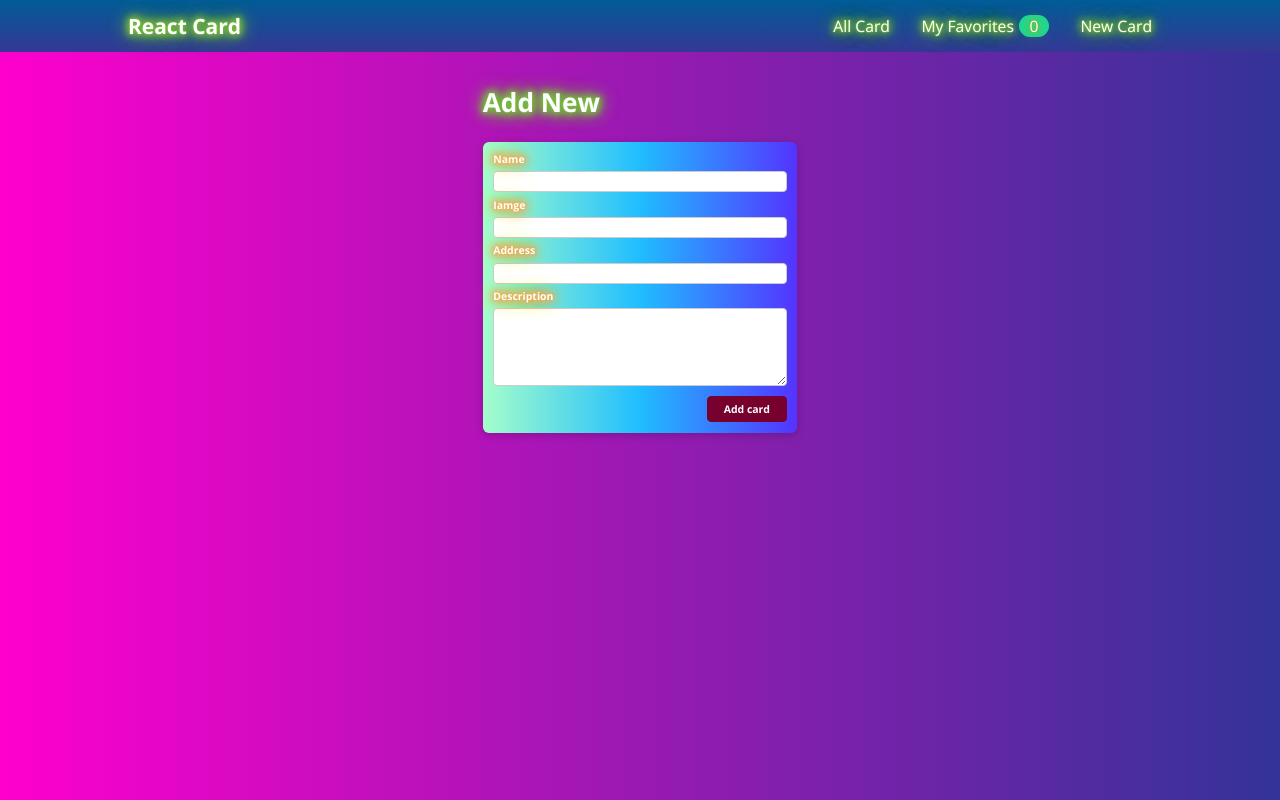
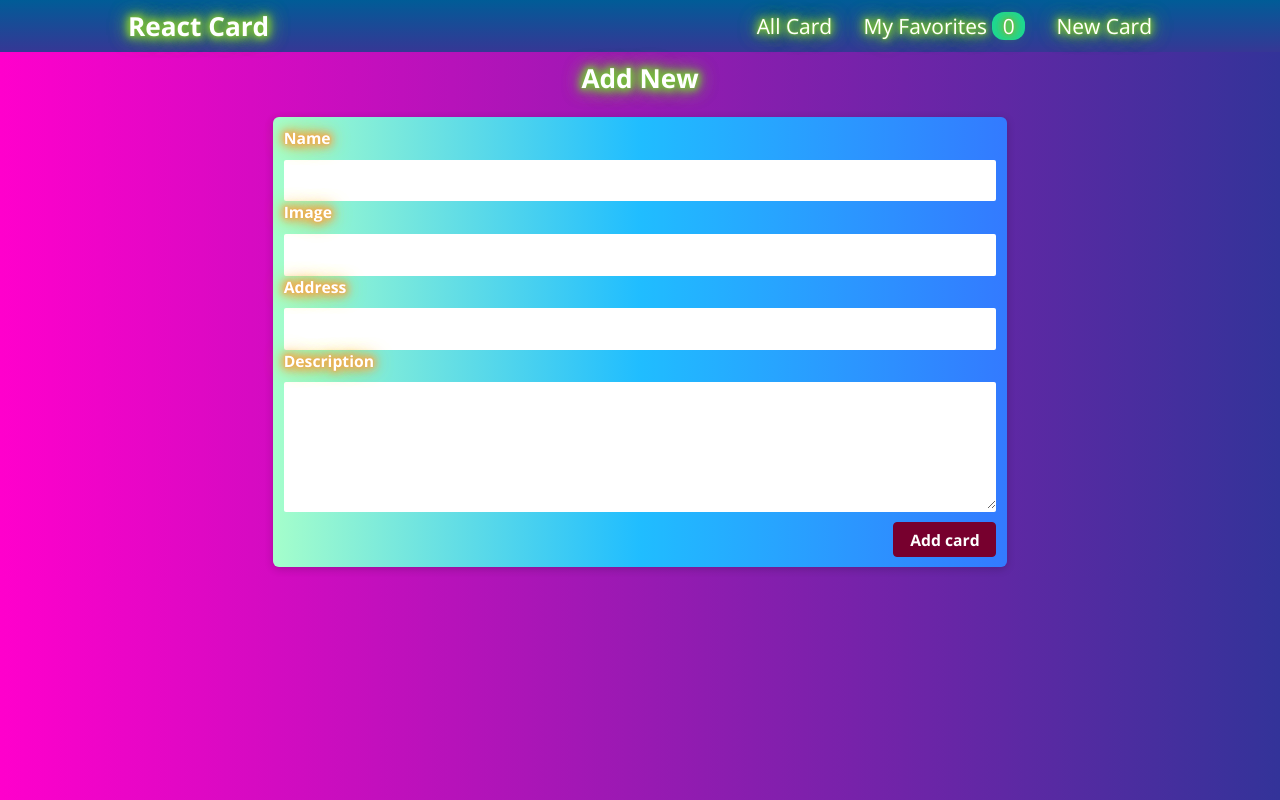
Before and after one commit to chlrobert93/ReactRouter, a React (Create React App) app: page /new/meetup in a window 1280 px wide. Built offline with nearby package versions, Linux system fonts and the light colour scheme.

Commit message:
Agregar estilos y compunente card

```diff
--- a/src/Components/Layout/Layout.js
+++ b/src/Components/Layout/Layout.js
@@ -2,10 +2,13 @@ import MainNavigation from './MainNavigation';
 import classes from './Layout.module.css';
 
 function Layout(props) {
+
+    console.log(props)
     return <div>
         <MainNavigation />
         <main className={classes.main}>
             {props.children}
+
         </main>
     </div>
 }
--- a/src/Components/Layout/Layout.module.css
+++ b/src/Components/Layout/Layout.module.css
@@ -1,13 +1,11 @@
 .main {
- /* margin: 3rem auto;
+  /* margin: 3rem auto;
   width: 90%;
   max-width: 40rem;
 /*width: 99%;*/
+  /*
 width: 90%;
-max-width: 30rem;
-margin: 3rem auto;
-
-
-
-
+max-width: 40rem;
+margin: .7rem auto;*/
+margin: .7rem auto;
 }
--- a/src/Components/Layout/MainNavigation.module.css
+++ b/src/Components/Layout/MainNavigation.module.css
@@ -10,10 +10,11 @@
     background: -webkit-linear-gradient(to bottom, #005c97, #363795); /* Chrome 10-25, Safari 5.1-6 */
     background: linear-gradient(to bottom, #005c97, #363795); /* W3C, IE 10+/ Edge, Firefox 16+, Chrome 26+, Opera 12+, Safari 7+ */
     padding: 0 10%;
+
   }
 
   .logo {
-    font-size: 2rem;
+    font-size: 2.5rem;
     color: #fff;
     text-shadow: 0 0 8px #77bb3f, 0 0 2px #77bb3f, 0 0 10px #77bb3f, 0 0 6px #77bb3f, 0 0 20px #77bb3f, 0 0 20px #77bb3f, 0 0 1px #77bb3f, 0 0 12px #77bb3f;
     font-weight: bold;
@@ -33,8 +34,7 @@
 
   .header a {
     text-decoration: none;
-    font-size: 1.5rem;
-
+    font-size: 2rem;
     color: #fff;
     text-shadow: 0 0 8px #77bb3f, 0 0 2px #77bb3f, 0 0 10px #77bb3f, 0 0 6px #77bb3f, 0 0 20px #77bb3f, 0 0 20px #77bb3f, 0 0 1px #77bb3f, 0 0 12px #77bb3f;
   }
--- a/src/Components/meetups/MeetupItem.js
+++ b/src/Components/meetups/MeetupItem.js
@@ -35,8 +35,8 @@ function MeetupItem(props) {
         </div>
         <div className={classes.content}>
           <h3>{props.title}</h3>
-          <address>{props.address}</address>
-          <p>{props.description}</p>
+          <address className={classes.address_text}>{props.address}</address>
+          <p className={classes.description_text}>{props.description}</p>
         </div>
         <div className={classes.actions}>
           <button onClick={toggleFavoriteStatusHandler}>
--- a/src/Components/meetups/MeetupItem.module.css
+++ b/src/Components/meetups/MeetupItem.module.css
@@ -23,8 +23,16 @@
 .content h3 {
   font-size: 1.25rem;
   color: #2c292b;
+  font-size: 2rem;
+  margin-top: .3px;
 }
 
+
+.description_text,
+.address_text{
+font-size: 1.3rem;
+
+}
 .actions {
   padding: 1.5rem;
   text-align: center;
@@ -39,6 +47,7 @@
   padding: 0.5rem 1.5rem;
   border-radius: 4px;
   background-color: #fffcf2;
+  font-size: 1.4rem;
 }
 
 .actions button:hover,
--- a/src/Components/meetups/NewMeetupForm.js
+++ b/src/Components/meetups/NewMeetupForm.js
@@ -1,15 +1,14 @@
 import { useRef } from "react";
-import Card from "../ui/Card";
+import CardForm from "../ui/CardForm";
 import classes from "./NewMeetupForm.module.css";
 
 function NewMeetupForm(props) {
-
   const titleInputRef = useRef();
   const imageInputRef = useRef();
   const addressInputRef = useRef();
   const descriptionInputRef = useRef();
 
-  function onFrormSubmit (event) {
+  function onFrormSubmit(event) {
     event.preventDefault();
 
     const enteredTtitle = titleInputRef.current.value;
@@ -18,47 +17,65 @@ function NewMeetupForm(props) {
     const enteredDescription = descriptionInputRef.current.value;
 
     const meetupData = {
-
       title: enteredTtitle,
       image: enteredImage,
       address: enteredAddress,
       description: enteredDescription,
-
     };
 
-   props.onAddMeetup(meetupData);
- }
-
-
-
+    props.onAddMeetup(meetupData);
+  }
 
   return (
-    <Card>
+    <CardForm>
       <form className={classes.form} onSubmit={onFrormSubmit}>
-        <div className={classes.control}>
-          <label htmlFor="title">Name</label>
-          <input type="text" required id="title" ref={titleInputRef} />
+        <div>
+          <label htmlFor="title" className={classes.labetTetxt}>
+            Name
+          </label>
+          <input
+            type="text"
+            className={classes.inputForm}
+            required
+            id="title"
+            ref={titleInputRef}
+          />
         </div>
-        <div className={classes.control}>
-            <label htmlFor='image'>Iamge</label>
-            <input type='url' required id='image' ref={imageInputRef} />
-
+        <div>
+          <label htmlFor="image" className={classes.labetTetxt}>Image</label>
+          <input
+            type="url"
+            className={classes.inputForm}
+            required
+            id="image"
+            ref={imageInputRef}
+          />
         </div>
-        <div className={classes.control}>
-            <label htmlFor='addres'>Address</label>
-            <input type='text' required id='addres' ref={addressInputRef} />
+        <div>
+          <label htmlFor="addres" className={classes.labetTetxt}>Address</label>
+          <input
+            type="text"
+            className={classes.inputForm}
+            required
+            id="addres"
+            ref={addressInputRef}
+          />
         </div>
-        <div className={classes.control}>
-            <label htmlFor='description'>Description</label>
-            <textarea id='description' required rows='5' ref={descriptionInputRef} ></textarea>
-
+        <div>
+          <label htmlFor="description" className={classes.labetTetxt}>Description</label>
+          <textarea
+            id="description"
+            className={classes.inputForm}
+            required
+            rows="5"
+            ref={descriptionInputRef}
+          ></textarea>
         </div>
         <div className={classes.actions}>
-            <button>Add card</button>
-
+          <button>Add card</button>
         </div>
       </form>
-    </Card>
+    </CardForm>
   );
 }
 
--- a/src/Components/meetups/NewMeetupForm.module.css
+++ b/src/Components/meetups/NewMeetupForm.module.css
@@ -1,5 +1,8 @@
 .form {
     padding: 1rem;
+
+    font-size: 1.5rem;
+
   }
 
   .control {
@@ -8,11 +11,40 @@
     text-shadow: 0 0 8px #f0ad4e, 0 0 2px #f0ad4e, 0 0 10px #f0ad4e, 0 0 6px #f0ad4e, 0 0 20px #f0ad4e, 0 0 20px #f0ad4e, 0 0 1px #f0ad4e, 0 0 12px #f0ad4e;
   }
 
+  .labetTetxt{
+    margin-bottom: 0.5rem;
+    color: #fff;
+    text-shadow: 0 0 8px #f0ad4e, 0 0 2px #f0ad4e, 0 0 10px #f0ad4e, 0 0 6px #f0ad4e, 0 0 20px #f0ad4e, 0 0 20px #f0ad4e, 0 0 1px #f0ad4e, 0 0 12px #f0ad4e;
+    font-weight: bold;
+    margin-bottom: 2.9rem;
+
+  }
+
   .control label {
     display: block;
     font-weight: bold;
     margin-bottom: 0.5rem;
+    border: none;
   }
+  .inputForm{
+    font-size: 1.5rem;
+    font-family: inherit;
+    color:inherit;
+    padding: .8rem .1rem;
+    border-radius: 2px;
+    background-color: #fff;
+    border: none;
+    border-bottom: 3px solid transparent;
+    width:100%;
+    display:block;
+    transition: all .3s;
+    outline: none;
+    margin-top: 1rem;
+  }
+
+  .inputForm:focus:invalid {
+    border-bottom: 5px solid rgb(9, 255, 132);
+}
 
   .control input,
   .control textarea {
@@ -22,6 +54,7 @@
     border: 1px solid #ccc;
     padding: 0.25rem;
     width: 100%;
+    border: none;
   }
 
   .actions {
--- a/src/Components/ui/Card.module.css
+++ b/src/Components/ui/Card.module.css
@@ -1,10 +1,18 @@
 .card {
-  background: linear-gradient(to left, #5433ff, #20bdff, #a5fecb); /* W3C, IE 10+/ Edge, Firefox 16+, Chrome 26+, Opera 12+, Safari 7+ */
+  background: linear-gradient(
+    to left,
+    #5433ff,
+    #20bdff,
+    #a5fecb
+  ); /* W3C, IE 10+/ Edge, Firefox 16+, Chrome 26+, Opera 12+, Safari 7+ */
   border-radius: 6px;
   box-shadow: 0 2px 8px rgba(0, 0, 0, 0.2);
 
-  }
+  width: 90%;
+  max-width: 40rem;
+  margin: 0.7rem auto;
+}
 
-  .card:hover{
-    transform:  translateY(-0.9px) scale(1.05);
+.card:hover {
+  transform: translateY(-0.9px) scale(1.05);
 }
--- /dev/null
+++ b/src/Components/ui/CardForm.js
@@ -0,0 +1,12 @@
+import classes from './CardForm.module.css';
+
+
+function CardForm(props) {
+    //console.log(props.children);
+    return (
+        <div className={classes.cardForm}>{props.children}</div>
+    );
+}
+
+
+export default CardForm;
--- /dev/null
+++ b/src/Components/ui/CardForm.module.css
@@ -0,0 +1,12 @@
+.cardForm {
+  background: linear-gradient(to left, #337aff, #20bdff, #a5fecb); /* W3C, IE 10+/ Edge, Firefox 16+, Chrome 26+, Opera 12+, Safari 7+ */
+  border-radius: 6px;
+  box-shadow: 0 2px 8px rgba(0, 0, 0, 0.2);
+  width: 70rem;
+  height: auto;
+  margin: 0 auto;
+  }
+
+  .cardForm:hover{
+    transform:  translateY(-0.9px) scale(1.05);
+}
--- a/src/index.css
+++ b/src/index.css
@@ -3,6 +3,8 @@
 
 * {
   box-sizing: border-box;
+  margin:0;
+  padding: 0;
 }
 
 html{
@@ -45,7 +47,8 @@ h1 {
   font-size: 2.5rem;
   color: #fff;
   text-shadow: 0 0 8px #77bb3f, 0 0 2px #77bb3f, 0 0 10px #77bb3f, 0 0 6px #77bb3f, 0 0 20px #77bb3f, 0 0 20px #77bb3f, 0 0 1px #77bb3f, 0 0 12px #77bb3f;
-
+   text-align: center;
+   margin-bottom: 2rem;
 }
 
 h2 {
```
